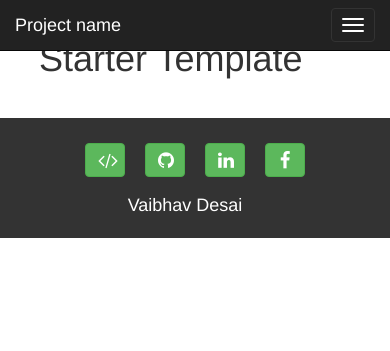
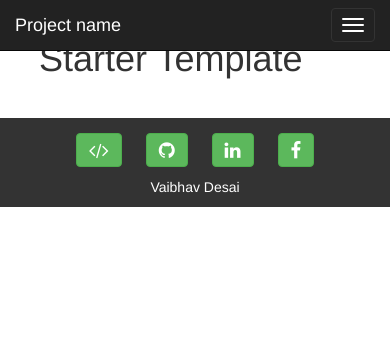
Before and after one commit to vaibhavdesai137-bootstrap3-projects/bootstrap-starter-template, a PHP site: page / in a window 390 px wide. Shown: the top 351 px of the page. Run offline with PHP 8.4, Linux system fonts and the light colour scheme; some libraries are stand-ins or nearby versions.

Commit message:
Footer fixes

```diff
--- a/css/footer.css
+++ b/css/footer.css
@@ -1,82 +1,21 @@
-
 footer {
     background: #333;
     color: white;
-    padding: 10px;
-    height: 80px;
+    text-align: center;
     overflow: hidden;
-}
-
-footer div {
-    height: 60px;
-    position: relative;
-}
-
-footer ul {
-    padding-left: 20px;
-}
-
-footer li {
-    list-style: none;
-    float: left;
-    padding-right: 20px;
-    position: relative;
-    height: 60px;
-    margin-top: 15px;
+    margin-top: 20px;
 }
 
 footer a {
+    margin: 15px 10px 15px 10px;
     color: white;
 }
 
 footer a:hover {
-    color: yellow !important
+    background-color: yellow !important;
+    color: #555 !important;
 }
 
 footer p {
-    font-size: 16px;
-    text-align: right;
-    padding-top: 20px;
-    padding-bottom: 20px;
-    margin-right: 20px;
+    margin: 10px;
 }
-
-footer i {
-    font-size: 30px;
-    vertical-align: middle;
-}
-
-footer .links {
-    min-width: 140px;
-    max-width: 140px;
-}
-
-/* For all other sizes except desktop */
-@media (max-width: 1199px) {
-
-    footer {
-        height: 120px;
-        text-align: center;
-    }
-
-    .social-links {
-        display: none;
-    }
-
-    footer ul {
-        display: inline-block;
-        text-align: center;
-    }
-
-    footer .links {
-        min-width: 40px;
-        max-width: 40px;
-    }
-
-    footer p {
-        font-size: 18px;
-        text-align: center;
-        padding-top: 5px;
-    }
-
-}
--- a/home.html
+++ b/home.html
@@ -8,7 +8,7 @@
     <title>Home - Bootstrap Starter Template</title>
     <link href="css/bootstrap.css" rel="stylesheet">
 
-        <link href="style.css" rel="stylesheet">
+    <link href="css/style.css" rel="stylesheet">
     <link href="css/footer.css" rel="stylesheet">
 
     <link rel="stylesheet" href="fonts/font-awesome-4.5.0/css/font-awesome.min.css">
@@ -45,18 +45,22 @@
     </section>
 
     <footer>
-            <div class="row">
-                <div class="col-lg-6 col-md-12 col-sm-12 col-xs-12">
-                    <ul>
-                        <li><a class="btn btn-success links" target="_blank" href="https://github.com/vaibhavdesai137"><i class="fa fa-code fa-lg"></i><span class="social-links"> Source Code</span></a></li>
-                        <li><a class="btn btn-success links" target="_blank" href="https://github.com/vaibhavdesai137"><i class="fa fa-github fa-lg"></i><span class="social-links"> GitHub</span></a></li>
-                        <li><a class="btn btn-success links" target="_blank" href="https://www.linkedin.com/in/vaibhav-desai-a864aa15"><i class="fa fa-linkedin fa-lg"></i><span class="social-links"> LinkedIn</span></a></li>
-                        <li><a class="btn btn-success links" target="_blank" href="https://www.facebook.com/vaibhav.desai.165033"><i class="fa fa-facebook fa-lg"></i><span class="social-links"> Facebook</span></a></li>
-                    </ul>
+        <div class="col-md-12">
+            <a title="Source code for this website" target="_blank" href="https://github.com/vaibhavdesai137" class="btn btn-success">
+                <i class="fa fa-code fa-lg"></i>
+            </a>
+            <a title="My GitHub" target="_blank" href="https://github.com/vaibhavdesai137" class="btn btn-success">
+                <i class="fa fa-github fa-lg"></i>
+            </a>
+            <a title="My LinkedIn" target="_blank" href="https://www.linkedin.com/in/vaibhav-desai-a864aa15" class="btn btn-success">
+                <i class="fa fa-linkedin fa-lg"></i>
+            </a>
+            <a title="My Facebook" target="_blank" href="https://www.facebook.com/vaibhav.desai.165033" class="btn btn-success">
+                <i class="fa fa-facebook fa-lg"></i>
+            </a>
         </div>
-                <div class="col-lg-6 col-md-12 col-sm-12 col-xs-12">
+        <div class="col-md-12">
             <p>Vaibhav Desai</p>
-                </div>
         </div>
     </footer>
 
```
Lines whose indentation alone changed are shown as unchanged.
